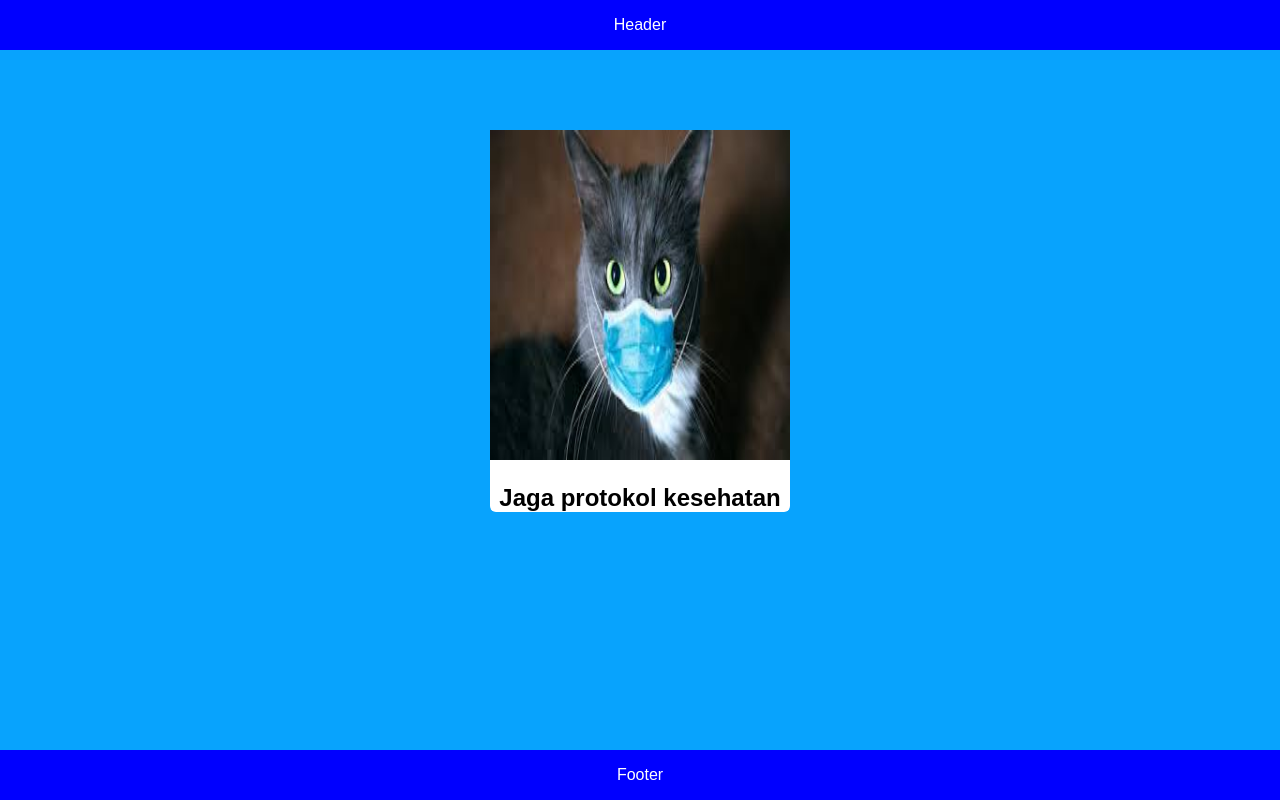
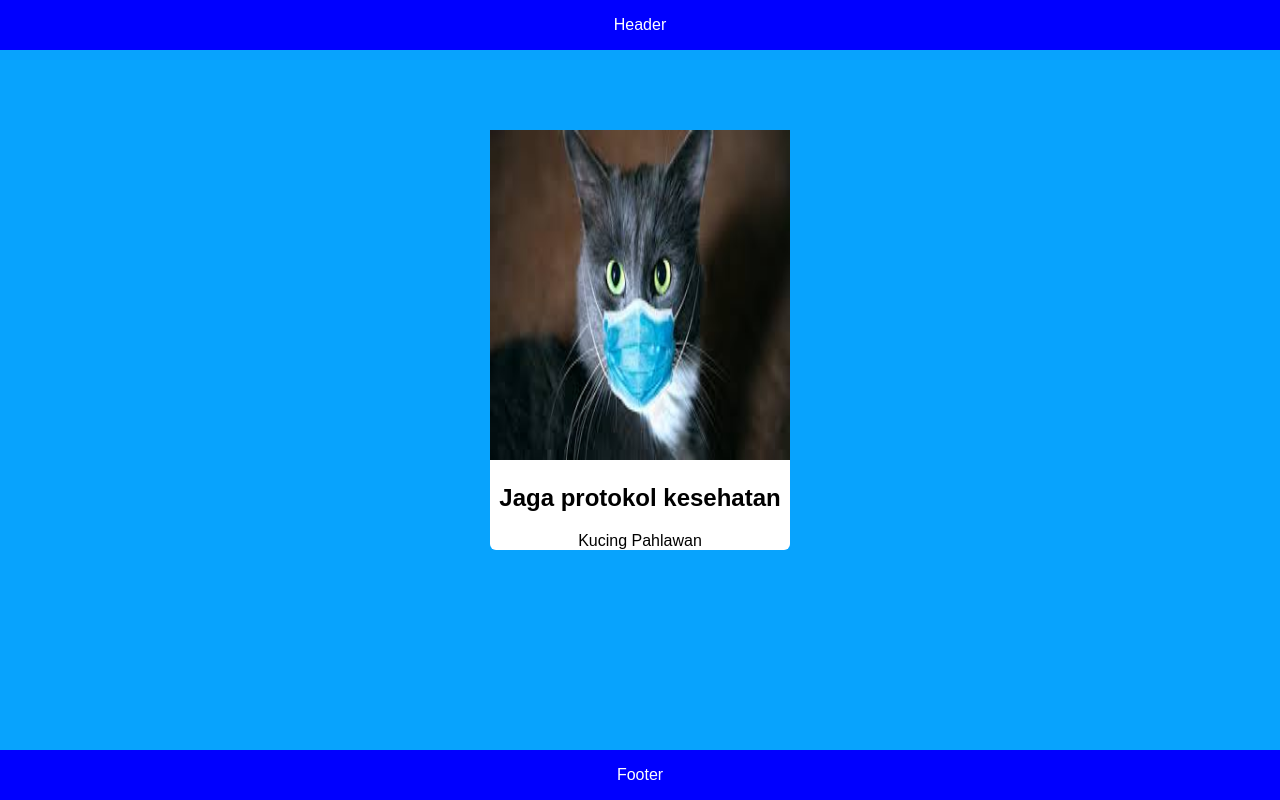
Before and after one commit to Rahma-noviani27/my-repo-from-remote, a plain HTML site: page index.html in a window 1280 px wide. Drawn offline with Linux system fonts and the light colour scheme.

Commit message:
added profile job

```diff
--- a/index.html
+++ b/index.html
@@ -8,6 +8,7 @@
         <div id="profile-container">
             <img id="profile-image" src="images/Kucing.jpg" alt="profile image"/>
             <h2 id="profile-name">Jaga protokol kesehatan</h2>
+            <p id="profile-job"> Kucing Pahlawan</p>
         </div>
         <div id="footer">Footer</div>
     </body>
--- a/style.css
+++ b/style.css
@@ -43,3 +43,7 @@ body {
     text-align: center;
     color: white;
 }
+
+#profile-job{
+    text-align: center;
+}
```
